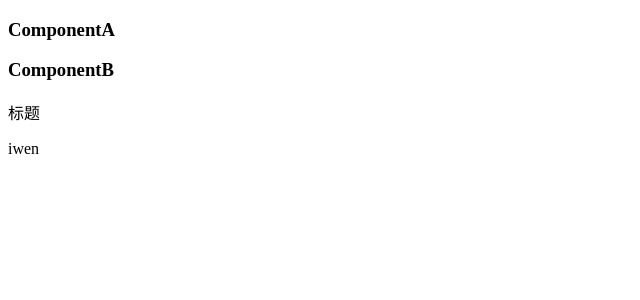
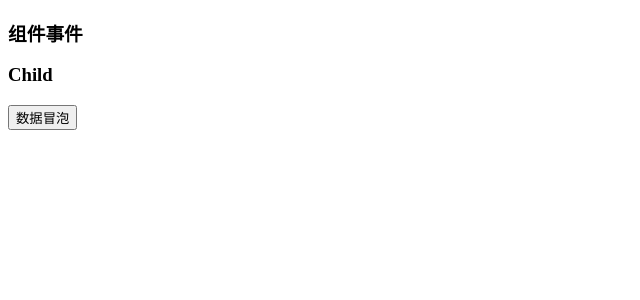
Before and after one commit to recursionBlack/vue3learn, a Vue app in the folder vue-components/: page / in a window 1280 px wide. Shown: the top 300 px of the page, without its empty margins (0-640 px from the left). Built offline with nearby package versions, Linux system fonts and the light colour scheme; the HTML template or start-up script is replaced by a standard one.

Commit message:
108，组件事件

```diff
--- a/vue-components/src/App.vue
+++ b/vue-components/src/App.vue
@@ -3,7 +3,8 @@
   <MainOfApp />
   <AsideOfApp /> -->
   <!-- <ParentDemo /> -->
-  <ComponentA />
+  <!-- <ComponentA /> -->
+  <ComponentEvent />
 </template>
 
 <script setup lang="ts">
@@ -11,5 +12,6 @@
 // import MainOfApp from './pages/MainOfApp.vue'
 // import AsideOfApp from './pages/AsideOfApp.vue'
 // import ParentDemo from './components/ParentDemo.vue'
-import ComponentA from './components/ComponentA.vue'
+// import ComponentA from './components/ComponentA.vue'
+import ComponentEvent from './components/ComponentEvent.vue'
 </script>
--- /dev/null
+++ b/vue-components/src/components/ComponentEvent.vue
@@ -0,0 +1,12 @@
+<template>
+  <h3>组件事件</h3>
+  <ComponentEventChild @someEvent="getHandle" />
+</template>
+
+<script setup lang="ts">
+import ComponentEventChild from './ComponentEventChild.vue'
+
+const getHandle = (msg: string) => {
+  console.log('触发了', msg)
+}
+</script>
--- /dev/null
+++ b/vue-components/src/components/ComponentEventChild.vue
@@ -0,0 +1,19 @@
+<template>
+  <h3>Child</h3>
+  <button @click="clickEventHandle">数据冒泡</button>
+</template>
+
+<script setup lang="ts">
+// 写法 2：TS 类型标注（推荐，支持事件参数类型校验）
+const emit = defineEmits<{
+  (e: 'someEvent', msg: string): void // someEvent 带 string 类型参数
+}>()
+
+const clickEventHandle = () => {
+  emit('someEvent', 'child数据')
+}
+
+// 组件之间数据传递的方案：
+// 父传子： props
+// 子传父： emit
+</script>
```
